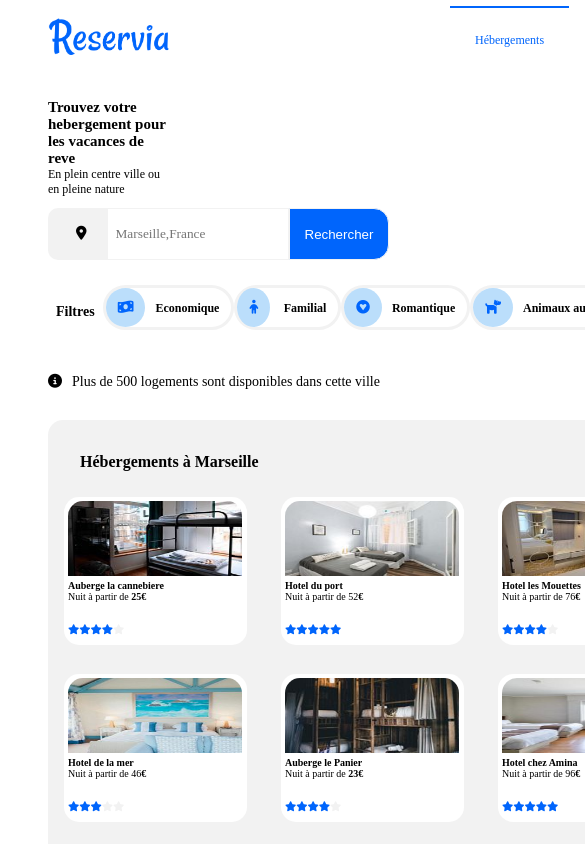
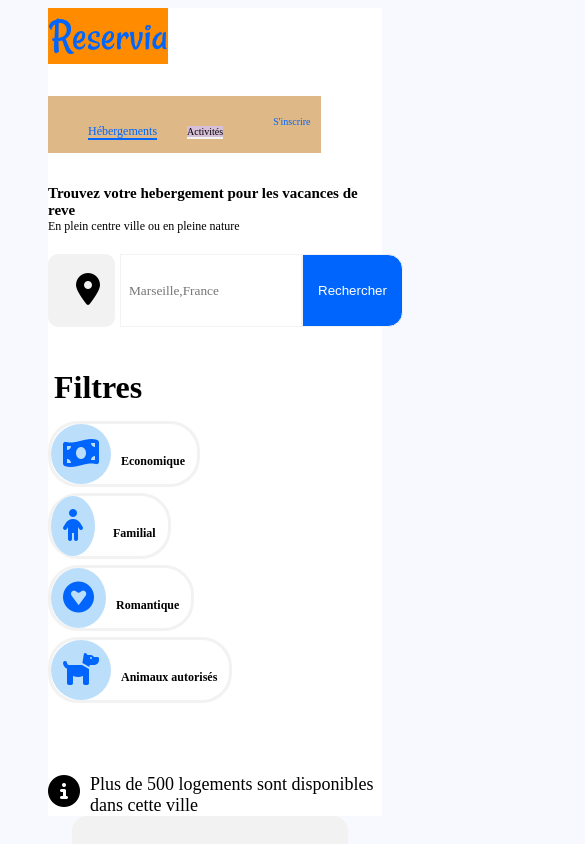
Before and after one commit to theokodia/theodulekodia_2_16082021, a plain HTML site: page index.html in a window 390 px wide. Shown: the top 844 px of the page, 585 px wide, since content can reach past the window. Drawn offline with Linux system fonts and the light colour scheme; a web font is replaced by a local one.

Commit message:
sitereservia

```diff
--- a/index.html
+++ b/index.html
@@ -19,30 +19,31 @@
 
         <header>
 
-        <div class="contnav">
+                <div class="bloclogo">
 
-         <div class="itemlogo">
+                        <img src="images/logo/Reservia@3x.png" id="logo"/>
 
-                <img src="images/logo/Reservia@3x.png" id="logo"/>
+        <nav>
+                    <ul class="itemnav00">
+                          <li><a href="#ancre1"><span class="itemnav1">Hébergements</span></a></li>
+                          <li> <a href="#ancre2"><span class="itemnav2">Activités</span></a></li>
+                   </ul>
 
+                   <ul class="itemnav01">
+                          <li><a href="#"><span class="itemnav3">S'inscrire</span></a></li>
+                   </ul>
+
+         </nav>
+
+        </div>
+
+
+        <div class="itemlogo">
 
                 <div class="elemenitem1"> <span>Trouvez votre hebergement pour les vacances de reve</span> </div>
 
-                 <div class="elemenitem2"><span> En plein centre ville ou en pleine nature</span></div>
-        </div>
-
-          <div class="blocnav">
-
-            <nav>
-                    <ul>
-                        <li><a href="#ancre1"><span class="itemnav1">Hébergements</span></a></li>
-                        <li> <a href="#ancre2"><span class="itemnav2">Activités</span></a></li>
-                        <li><a href="#"><span class="itemnav3">S'inscrire</span></a></li>
-                    </ul>
-            </nav>
-        </div>
-
-        </div>
+                <div class="elemenitem2"><span> En plein centre ville ou en pleine nature</span></div>
+       </div>
 
         <form>
 
--- a/mobile_resolution.css
+++ b/mobile_resolution.css
@@ -0,0 +1,241 @@
+@media screen and (max-width:680px) {
+    body
+    {
+        width: auto;
+        background-color: ghostwhite;
+    }
+    header
+    {
+        width: auto;
+        font-size: xx-large;
+        margin-bottom: 0;
+        background-color: white;
+    }
+    #logo
+    {
+        width: 120px;
+        background-color: darkorange;
+    }
+    .bloclogo
+    {
+        width: auto;
+        margin-bottom: 0;
+        background-color: white;
+    }
+    nav
+    {
+        margin-left: 0;
+        padding: auto;
+        background-color: white;
+    }
+    .itemnav00
+    {
+        background-color: burlywood;
+    }
+    .itemnav01
+    {
+        padding-top: 0;
+        background-color:burlywood ;
+
+    }
+    .itemnav1
+    {
+        border-top: 0;
+        padding: 0;
+        margin: 30px;
+        margin-bottom: 30px;
+        font-family: raleway;
+        font-size: 15px small;
+        border-bottom: 2px solid #0065FC;
+    }
+    .itemnav2
+    {
+        margin: 30px;
+        margin-bottom: 30px;
+        margin-left: 0;
+        font-family: raleway;
+        font-size: 10px;
+        border-bottom: 2px solid #f2f2f2;
+        background-color: thistle;
+    }
+    .itemnav3
+    {
+        font-family: raleway;
+        font-size: 10px;
+        margin-left: 0;
+    }
+    .item6b
+    {
+        margin-left: 10px;
+        font-family: raleway;
+        font-size: large;
+    }
+    .filtercontflexparent
+    {
+        width: auto;
+        flex-direction: column;
+
+    }
+    .item1
+    {
+        width: auto;
+        margin-bottom: 30px;
+    }
+    .item2
+    {
+        width: auto;
+        margin-bottom: 35px;
+    }
+    .item3
+    {
+        margin-bottom: 35px;
+    }
+    .item4
+    {
+        width: auto;
+        margin-bottom: 35px;
+    }
+    .item5
+    {
+        width: auto;
+        margin-bottom: 35px;
+    }
+    section
+    {
+        width: auto;
+        flex-direction: column-reverse;
+        background-color: none;
+    }
+    article
+    {
+        width: auto;
+        background-color: white;
+    }
+    .conteneurflexible1Parent
+    {
+        width: auto;
+        flex-direction: column;
+        justify-content: space-between;
+    }
+    .elementflex1
+    {
+        width: auto;
+        margin: 0;
+        padding: 0;
+        margin-left: 20px;
+
+    }
+    .elementflex2
+    {
+        width: auto;
+        margin: 0;
+        padding: 0;
+        margin-left: 20px;
+    }
+    .elementflex3
+    {
+        width: auto;
+        margin: 0;
+        padding: 0;
+        margin-left: 20px;
+    }
+    .elementflex4
+    {
+        width: auto;
+        margin: 0;
+        padding: 0;
+        margin-left: 20px;
+    }
+    .elementflex5
+    {
+        width: auto;
+        margin: 0;
+        padding: 0;
+        margin-left: 20px;
+    }
+    .elementflex6
+    {
+        width: auto;
+        margin: 0;
+        padding: 0;
+        margin-left: 20px;
+    }
+    .conteneurflex3parent
+    {
+        width: auto;
+        flex-direction: column;
+        justify-content: space-between;
+    }
+    .itemplus
+    {
+        width: auto;
+        margin-left: 20px;
+    }
+    .elementflex14
+    {
+        width: auto;
+        margin-left: 20px;
+        margin-bottom: 35px;
+    }
+    .elementflex16
+    {
+        width: auto;
+        margin-left: 20px;
+    }
+    .elementflex17
+    {
+        width: auto;
+        margin-left: 20px;
+        margin-bottom: 35px;
+    }
+    .elementflex18
+    {
+        width: auto;
+        margin-left: 20px;
+        margin-bottom: 35px;
+    }
+    .elementflex20
+    {
+        width: auto;
+        margin-left: 20px;
+    }
+    .elementflex21
+    {
+        width: auto;
+        margin-left: 20px;
+    }
+    h4
+    {
+        width: auto;
+        margin-left: 20px;
+    }
+    footer
+    {
+        width: auto;
+        margin-left: 32px;
+    }
+    .contfoot
+    {
+        width: auto;
+        flex-direction: column;
+    }
+    .bloc5
+    {
+        margin: 0;
+    }
+    .bloc6
+    {
+        margin-left: 0;
+    }
+    .bloc7
+    {
+        margin-left: 0;
+    }
+}
+
+@media screen and (min-width:681px) and (max-width:1280px) {
+    body
+    {
+        background-color: burlywood;
+    }
+}
--- a/style.css
+++ b/style.css
@@ -5,10 +5,7 @@
 }
 .blocpage
 {
-    display: flex;
-    flex-direction: row;
-    flex-wrap: wrap;
-    margin-left: 20px;
+     margin-left: 20px;
 }
 header
 {
@@ -17,21 +14,21 @@ header
     margin-left: 20px;
     font-size: 14px;
 }
-.contnav
+.bloclogo
 {
     display: flex;
-    margin: 0;
-    margin-bottom: 16px;
+    flex-direction: row;
+    flex-wrap: wrap;
+    margin-bottom: 15px;
 }
 .itemlogo
 {
-    width: 48%;
+    margin-bottom: 25px;
 }
 #logo
 {
     width: 122px;
     font-family: raleway;
-    margin-bottom: 30px;
 }
 .elemenitem1
 {
@@ -46,17 +43,19 @@ header
     font-size: 12px;
     margin-bottom: 15px;
 }
-.blocnav
+nav
 {
-    margin-left: 230px;
+    display: flex;
+    margin-left: 500px;
 }
 nav ul
 {
     display: flex;
+    padding: 10px;
 }
 nav li
 {
-    padding: 10px;
+    padding: 0;
 }
 nav ul li
 {                                /* l'element ul est decale à droite*/
@@ -126,7 +125,7 @@ input
 }
 .item1
 {
-    margin: 4px;
+    margin: 2px;
 }
 .item1a
 {
@@ -135,7 +134,6 @@ input
 }
 .item2 :hover
 {
-    margin: 4px;
     background-color: yellowgreen;
 }
 .item2a
@@ -162,7 +160,6 @@ input
 }
 .item3 :hover
 {
-    margin: 4px;
     background-color: springgreen;
 }
 .item3a
@@ -189,7 +186,6 @@ input
 }
 .item4 :hover
 {
-    margin: 4px;
     background-color: chartreuse;
 }
 .item4a
@@ -216,7 +212,6 @@ input
 }
 .item5 :hover
 {
-    margin: 4px;
     background-color: green;
 }
 .item5a
```
